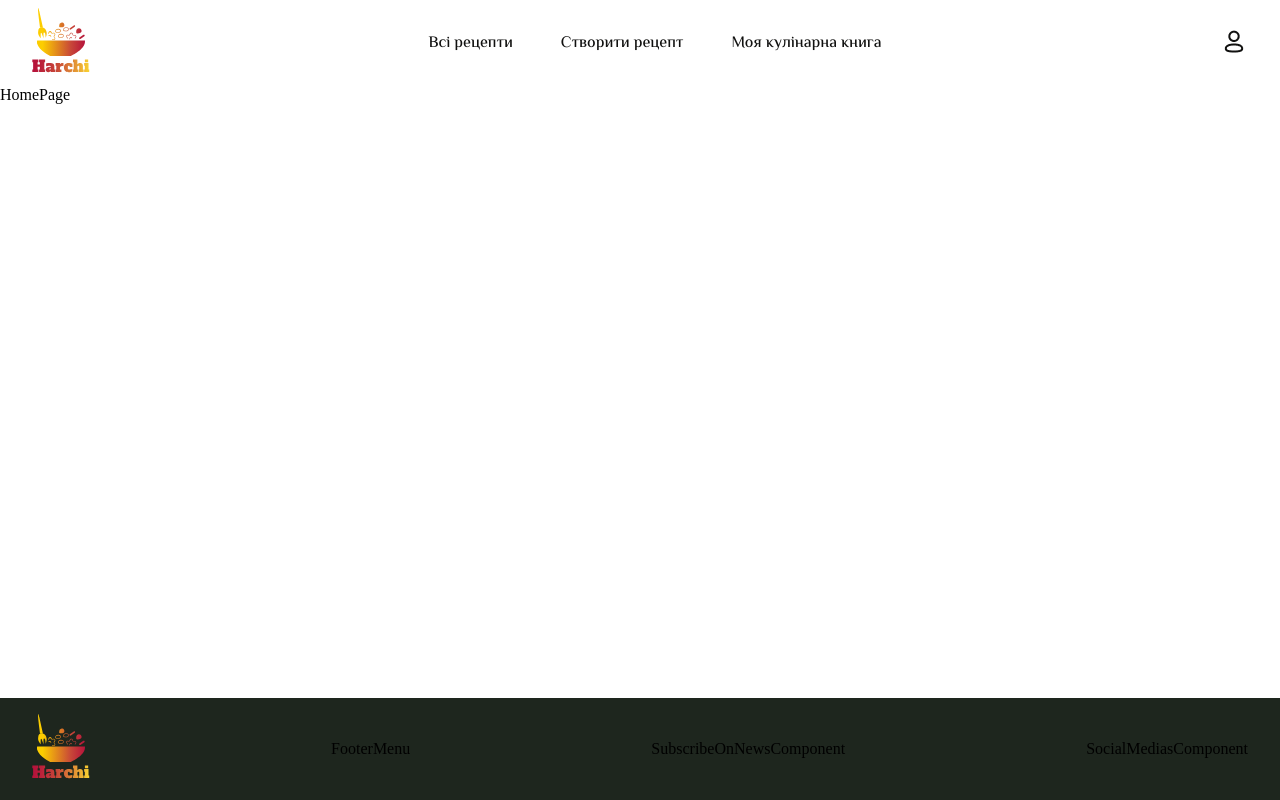
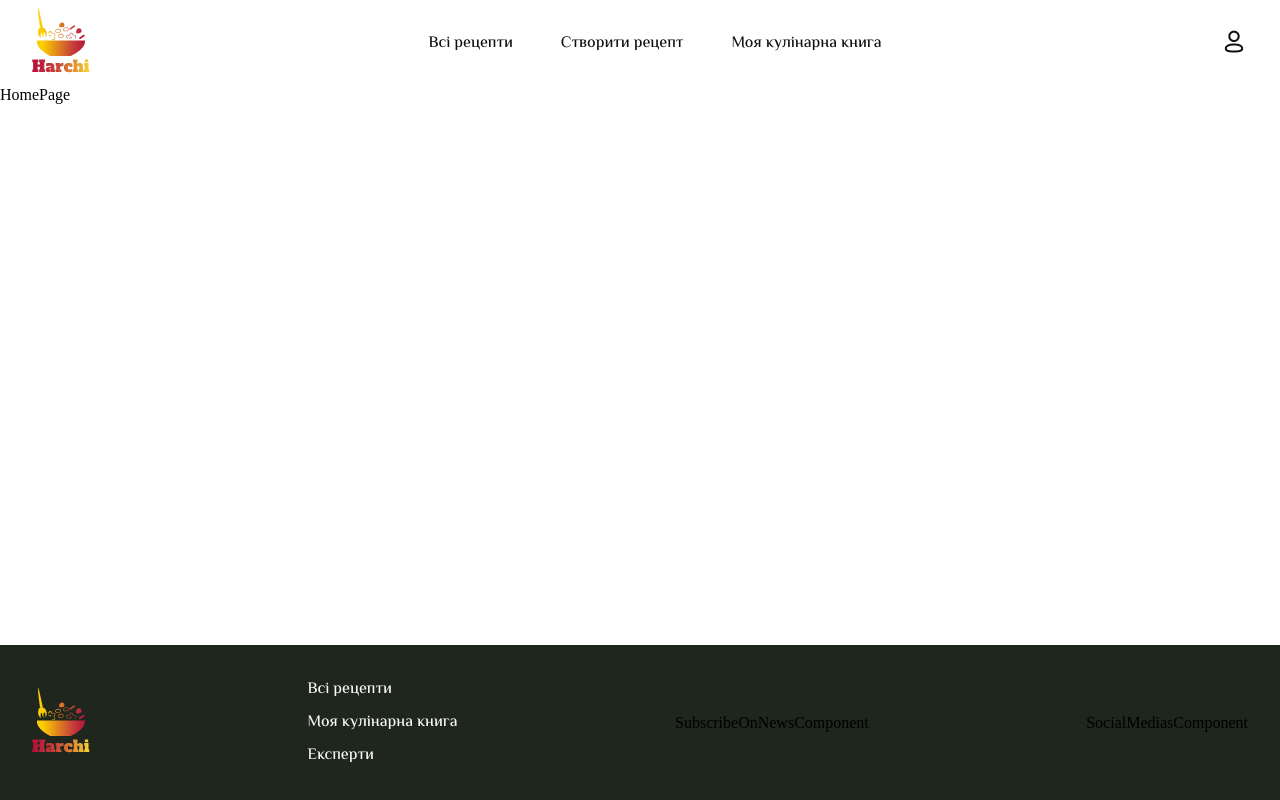
Before and after one commit to marina-sheigets/la-comida, a Next.js app: page / in a window 1280 px wide. Built offline with nearby package versions, Linux system fonts and the light colour scheme.

Commit message:
feat: add footer menu

```diff
--- /dev/null
+++ b/src/components/FooterMenu/FooterMenu.module.css
@@ -0,0 +1,26 @@
+.footerMenu {
+    list-style: none;
+    display: flex;
+    flex-direction: column;
+    align-items: start;
+    justify-content: space-between;
+    gap: 0.5rem;
+    padding: 1rem 0;
+}
+
+.footerMenu > li > button {
+    background: none;
+    border: none;
+    padding: 0;
+    font-size: 1rem;
+    cursor: pointer;
+    color: var(--main-white);
+    font-weight: 500;
+    font-family: var(--font-messiri-sans);
+
+}
+
+.footerMenu > li button:hover {
+    color: var(--red);
+    transition: color 0.2s ease-in-out;
+}
--- a/src/components/FooterMenu/FooterMenu.tsx
+++ b/src/components/FooterMenu/FooterMenu.tsx
@@ -1,5 +1,43 @@
+"use client";
+import { useRouter } from "next/navigation";
+import styles from "./FooterMenu.module.css";
+
 function FooterMenu() {
-  return <div>FooterMenu</div>;
+  const router = useRouter();
+
+  const handleNavigateToAllRecipes = () => {
+    router.push("/recipes");
+  };
+
+  const handleNavigateToMyCookbook = () => {
+    router.push("/my-cookbook");
+  };
+
+  const handleNavigateToExperts = () => {
+    router.push("/experts");
+  };
+
+  return (
+    <div>
+      <ul className={styles.footerMenu}>
+        <li>
+          <button type="button" onClick={handleNavigateToAllRecipes}>
+            Всі рецепти
+          </button>
+        </li>
+        <li>
+          <button type="button" onClick={handleNavigateToMyCookbook}>
+            Moя кулінарна книга
+          </button>
+        </li>
+        <li>
+          <button type="button" onClick={handleNavigateToExperts}>
+            Експерти
+          </button>
+        </li>
+      </ul>
+    </div>
+  );
 }
 
 export default FooterMenu;
```
